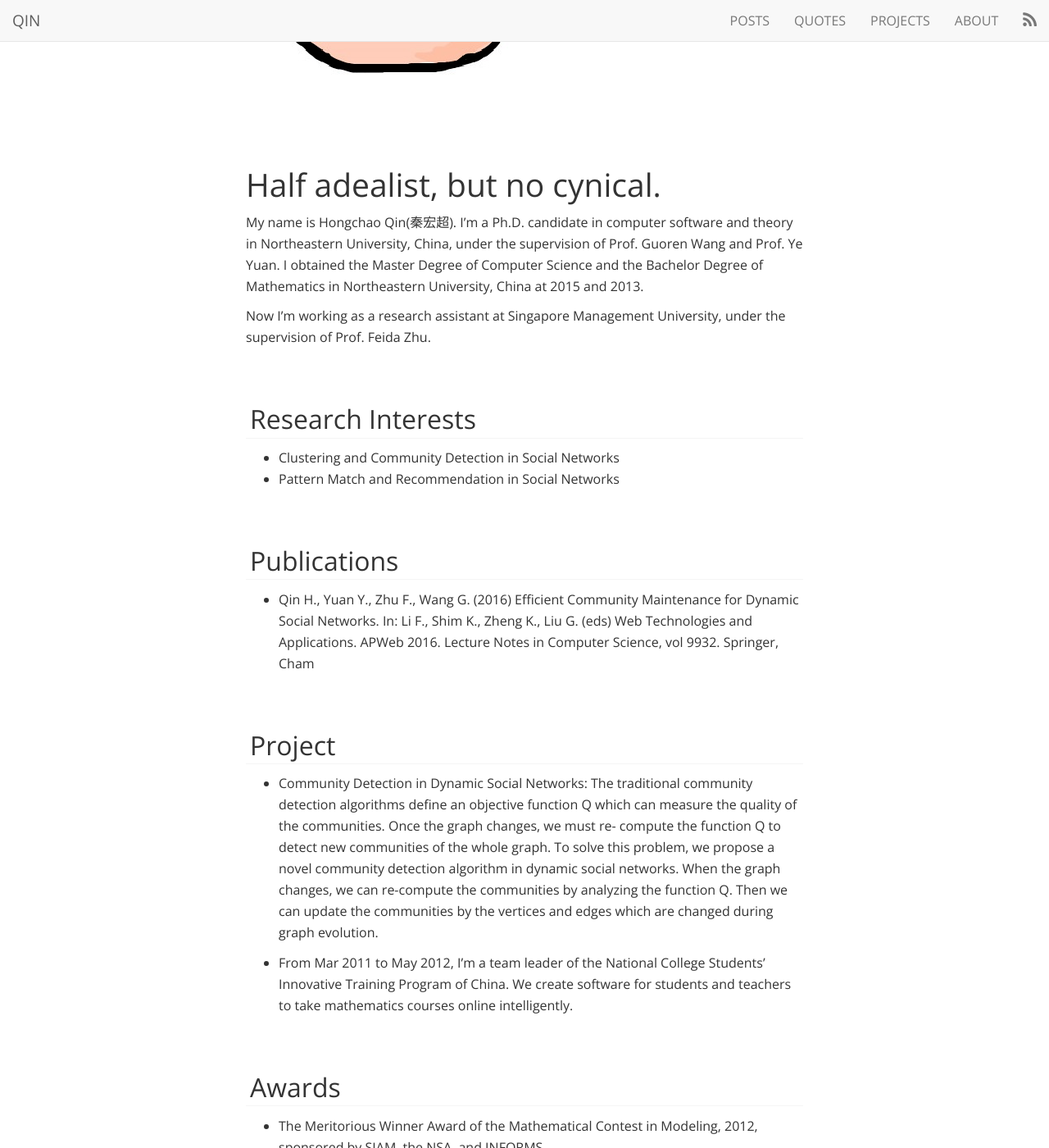
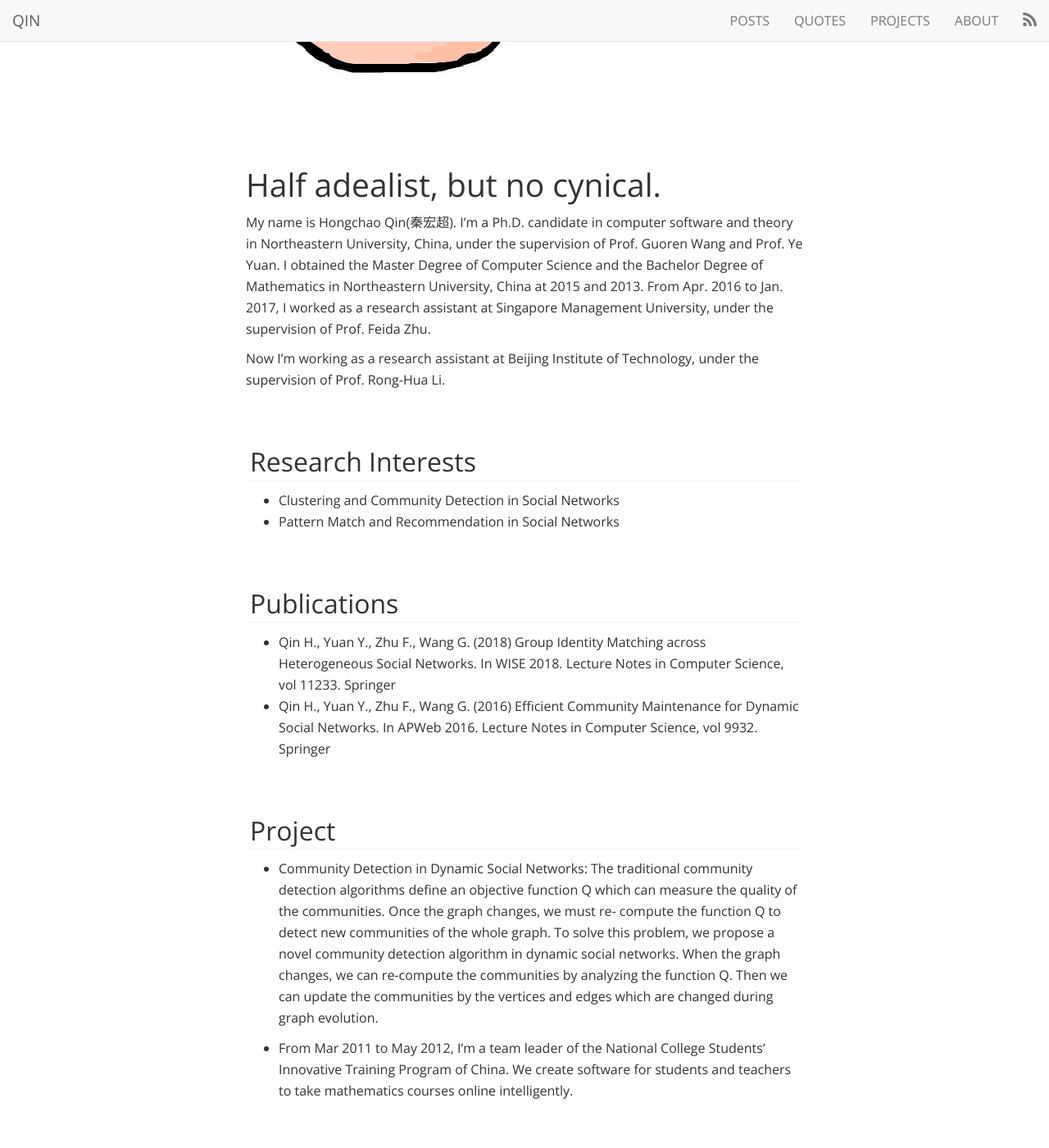
Before and after one commit to qinhc/qinhc.github.io, a Jekyll site: the page built from _posts/2016-10-14-about.md, in a window 1280 px wide and 1400 px high, scrolled down 527 px. Shown: the whole window at 82% size. Built offline with Jekyll 4.4.1, drawn with Linux system fonts in a browser that asks for light colours; nearby versions of some CDN libraries; comment, search, counter and statistics services are not loaded.

Commit message:
updates
update aboutme~

```diff
--- a/_posts/2016-10-14-about.md
+++ b/_posts/2016-10-14-about.md
@@ -9,16 +9,17 @@ hide: true
 
 # Half adealist, but no cynical.
 
-My name is Hongchao Qin(秦宏超). I'm a Ph.D. candidate in computer software and theory in Northeastern University, China, under the supervision of Prof. Guoren Wang and Prof. Ye Yuan. I obtained the Master Degree of Computer Science and the Bachelor Degree of Mathematics in Northeastern University, China at 2015 and 2013.
+My name is Hongchao Qin(秦宏超). I'm a Ph.D. candidate in computer software and theory in Northeastern University, China, under the supervision of Prof. Guoren Wang and Prof. Ye Yuan. I obtained the Master Degree of Computer Science and the Bachelor Degree of Mathematics in Northeastern University, China at 2015 and 2013. From Apr. 2016 to Jan. 2017, I worked as a research assistant at Singapore Management University, under the supervision of Prof. Feida Zhu.
 
-Now I'm working as a research assistant at Singapore Management University, under the supervision of Prof. Feida Zhu.
+Now I'm working as a research assistant at Beijing Institute of Technology, under the supervision of Prof. Rong-Hua Li.
 
 ## Research Interests
  - Clustering and Community Detection in Social Networks
  - Pattern Match and Recommendation in Social Networks
 
 ## Publications
-- Qin H., Yuan Y., Zhu F., Wang G. (2016) Efficient Community Maintenance for Dynamic Social Networks. In: Li F., Shim K., Zheng K., Liu G. (eds) Web Technologies and Applications. APWeb 2016. Lecture Notes in Computer Science, vol 9932. Springer, Cham
+- Qin H., Yuan Y., Zhu F., Wang G. (2018) Group Identity Matching across Heterogeneous Social Networks. In WISE 2018. Lecture Notes in Computer Science, vol 11233. Springer
+- Qin H., Yuan Y., Zhu F., Wang G. (2016) Efficient Community Maintenance for Dynamic Social Networks. In APWeb 2016. Lecture Notes in Computer Science, vol 9932. Springer
 
 
 ## Project
```
Also changed, not shown: _posts/2016-10-17-Maxent.md (deleted, +0 -18 lines), Gemfile.lock, 1 other file.
